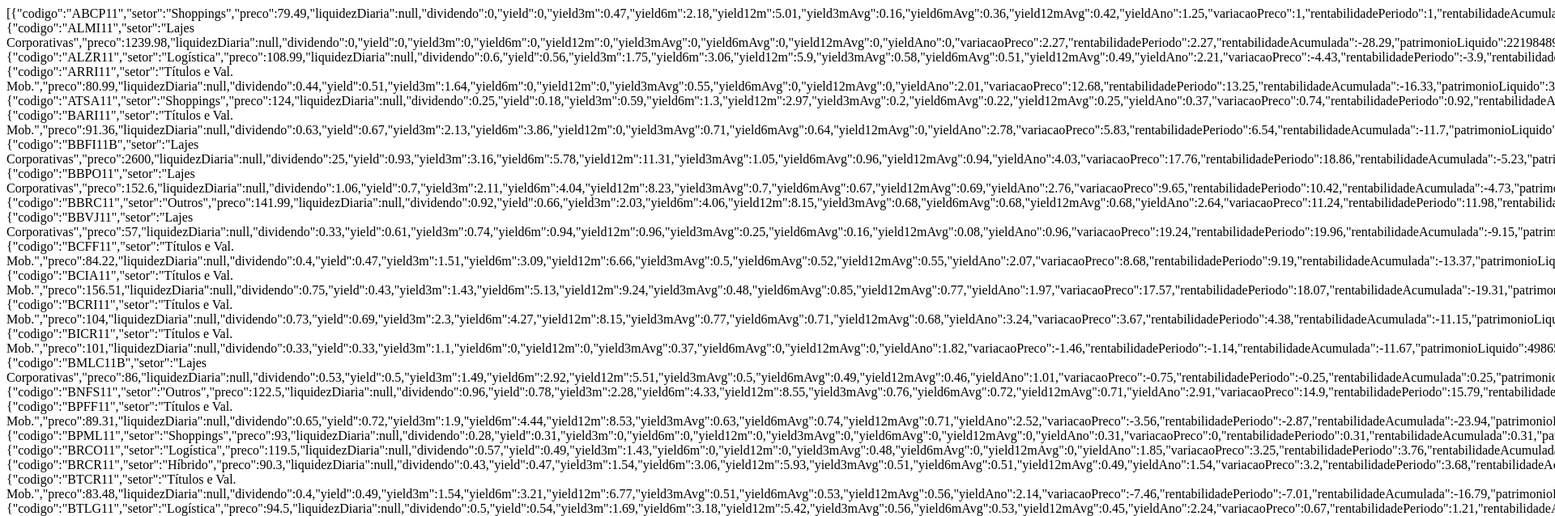
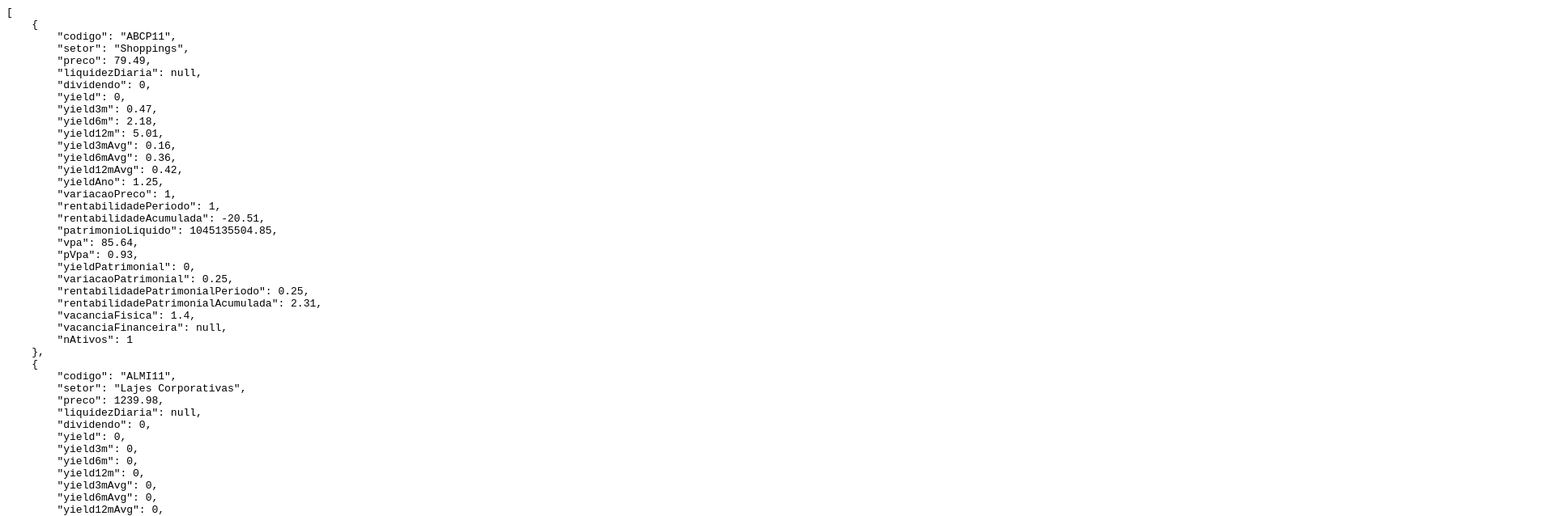
Before and after one commit to tiorubs/tiorubs.github.io, a plain HTML site: page index.html in a window 1280 px wide. Shown: the top 638 px of the page at 81% size, 1920 px wide, since content can reach past the window. Drawn offline with Linux system fonts and the light colour scheme.

Commit message:
api 0.0.3

```diff
--- a/index.html
+++ b/index.html
@@ -1,5 +1,13 @@
 <script>
   fetch("./data.json")
-    .then((a) => a.json())
-    .then((a) => document.write(JSON.stringify(a)));
+    .then((data) => data.json())
+    .then(
+      (json) =>
+        (document.querySelector("pre").innerText = JSON.stringify(
+          json,
+          null,
+          4
+        ))
+    );
 </script>
+<pre style="word-wrap: break-word; white-space: pre-wrap;"></pre>
```
